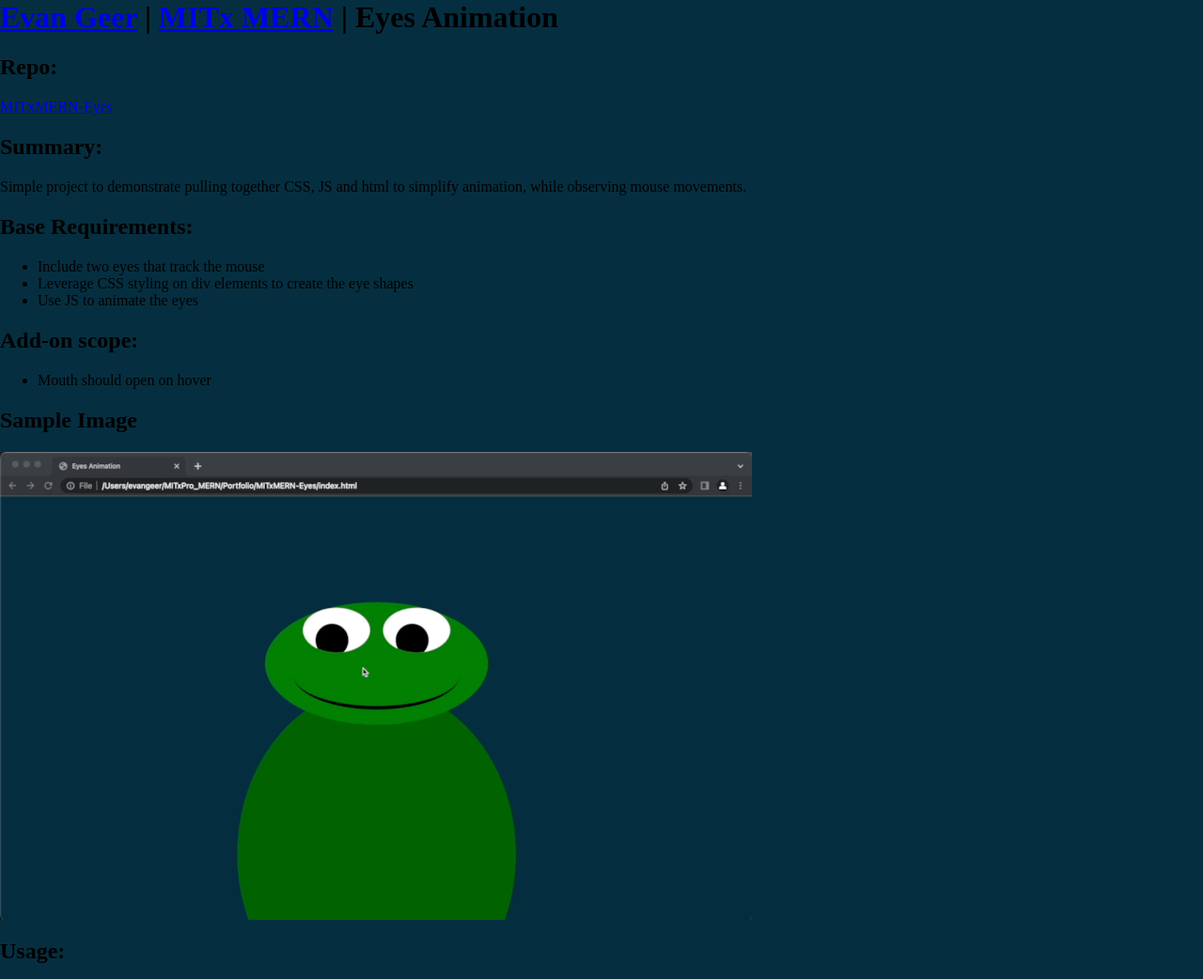
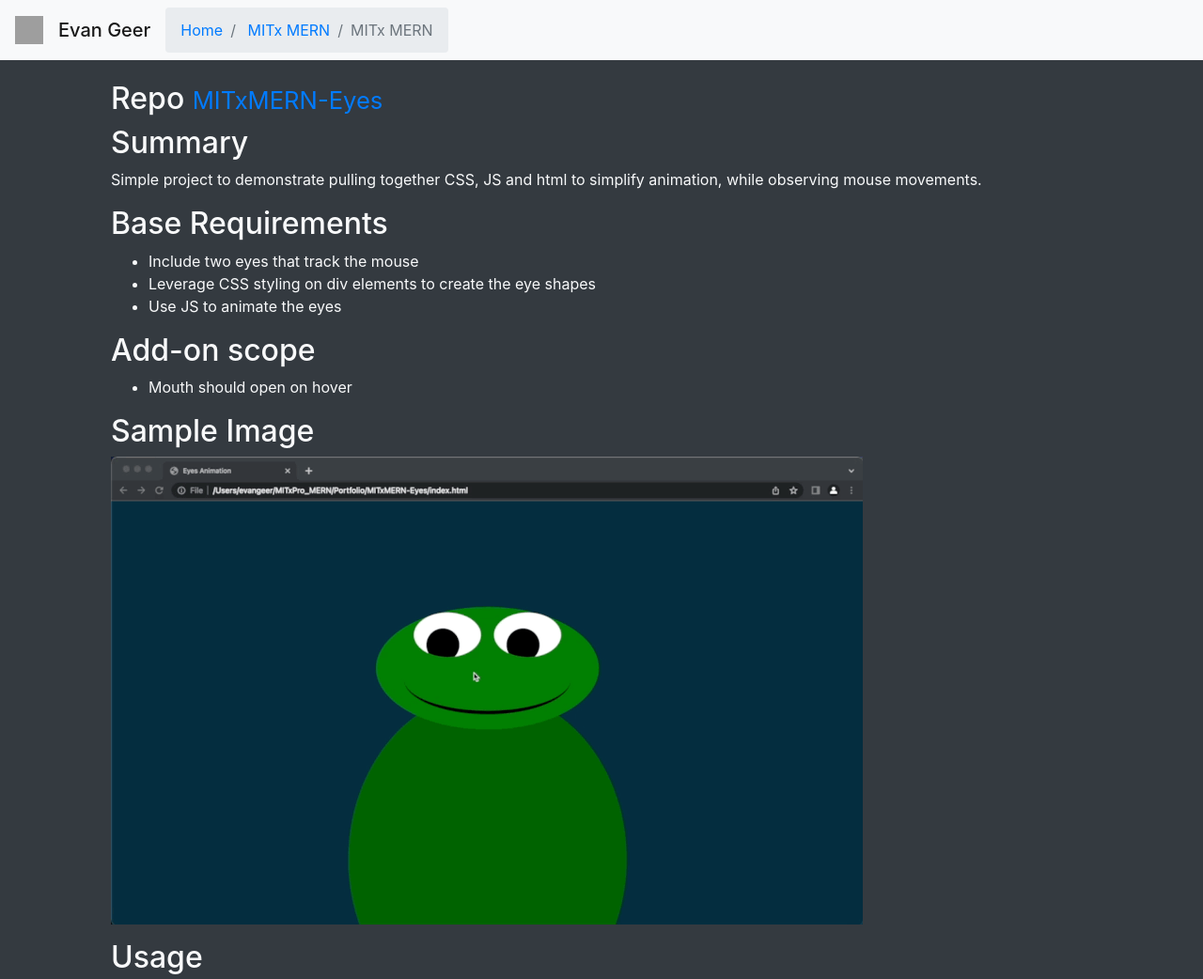
Before and after one commit to EvanGeer/MITxMERN-Eyes, a plain HTML site: page docs/index.html in a window 1280 px wide. Shown: the top 1042 px of the page at 94% size. Drawn offline with nearby package versions, Linux system fonts and the light colour scheme; grey boxes are pictures that could not be loaded.

Commit message:
updated github pages

```diff
--- a/docs/index.html
+++ b/docs/index.html
@@ -2,29 +2,68 @@
   <head>
     <!-- <link rel="stylesheet" href="../../EvanGeer.github.io/style.css" /> -->
     <link rel="stylesheet" href="https://EvanGeer.github.io/style.css" />
+    <!--BootStrap-->
+    <link href="navbar-fixed-top.css" rel="stylesheet" />
+    <link
+      rel="stylesheet"
+      href="https://cdn.jsdelivr.net/npm/bootstrap@4.0.0/dist/css/bootstrap.min.css"
+      integrity="sha384-Gn5384xqQ1aoWXA+058RXPxPg6fy4IWvTNh0E263XmFcJlSAwiGgFAW/dAiS6JXm"
+      crossorigin="anonymous"
+    />
+    <script
+      src="https://code.jquery.com/jquery-3.2.1.slim.min.js"
+      integrity="sha384-KJ3o2DKtIkvYIK3UENzmM7KCkRr/rE9/Qpg6aAZGJwFDMVNA/GpGFF93hXpG5KkN"
+      crossorigin="anonymous"
+    ></script>
+    <script
+      src="https://cdn.jsdelivr.net/npm/popper.js@1.12.9/dist/umd/popper.min.js"
+      integrity="sha384-ApNbgh9B+Y1QKtv3Rn7W3mgPxhU9K/ScQsAP7hUibX39j7fakFPskvXusvfa0b4Q"
+      crossorigin="anonymous"
+    ></script>
+    <script
+      src="https://cdn.jsdelivr.net/npm/bootstrap@4.0.0/dist/js/bootstrap.min.js"
+      integrity="sha384-JZR6Spejh4U02d8jOt6vLEHfe/JQGiRRSQQxSfFWpi1MquVdAyjUar5+76PVCmYl"
+      crossorigin="anonymous"
+    ></script>
   </head>
+  <body class="bg-dark text-light">
+    <!-- Fixed navbar -->
+    <nav class="navbar navbar-expand-lg navbar-light bg-light fixed-top">
+      <img
+        src="https://avatars.githubusercontent.com/u/49009980?v=4"
+        width="30"
+        height="30"
+        alt=""
+      />
+      <span class="navbar-brand mb-0 h1">&nbsp;&nbsp; Evan Geer</span>
+      <ol class="breadcrumb mb-0">
+        <li class="breadcrumb-item" aria-current="page">
+          <a href="https://evangeer.github.io/">Home</a>
+        </li>
+        <li class="breadcrumb-item" aria-current="page">
+          <a href="https://evangeer.github.io/sample-projects.html">MITx MERN</a>
+        </li>
+        <li class="breadcrumb-item active" aria-current="page">MITx MERN</li>
+      </ol>
+    </nav>
 
-  <body>
-    <div class="container-lg px-3 my-5 markdown-body">
-      <h1 id="evan-geer--mitx-mern--mtba-transit-tracker">
-        <a href="https://evangeer.github.io">Evan Geer</a>
-        | <a href="https://evangeer.github.io/sample-projects.html">MITx MERN</a>
-        | Eyes Animation
-      </h1>
-      <h2>Repo:</h2>
+    <div class="container p-5">
+      <h2><br/>Repo
+        <small class="text-muted">
       <a href="https://evangeer.github.io/MITxMERN-Eyes/">MITxMERN-Eyes</a>
-
-      <h2 id="summary">Summary:</h2>
+      </small>
+    </h2>
+      <h2 id="summary">Summary</h2>
     <p>Simple project to demonstrate pulling together CSS, JS and html to simplify animation, while observing mouse movements.</p>
 
-    <h2 id="base-requirements">Base Requirements:</h2>
+    <h2 id="base-requirements">Base Requirements</h2>
     <ul>
       <li>Include two eyes that track the mouse</li>
       <li>Leverage CSS styling on div elements to create the eye shapes</li>
       <li>Use JS to animate the eyes</li>
     </ul>
 
-    <h2 id="add-on-scope">Add-on scope:</h2>
+    <h2 id="add-on-scope">Add-on scope</h2>
     <ul>
       <li>Mouth should open on hover</li>
     </ul>
@@ -32,11 +71,12 @@
     <h2 id="sample-image">Sample Image</h2>
     <p><img src="EyesSample.gif" alt="Eyes Sample Gif" /></p>
 
-    <h2 id="usage">Usage:</h2>
+    <h2 id="usage">Usage</h2>
     <p>Pull repo and launch index.html</p>
-      </body>
 
       <h2 id="license">License</h2>
       <p><a href="LICENSE">MIT License</a></p>
-
+    </div>
+    </body>
 </html>
+</html>
```
